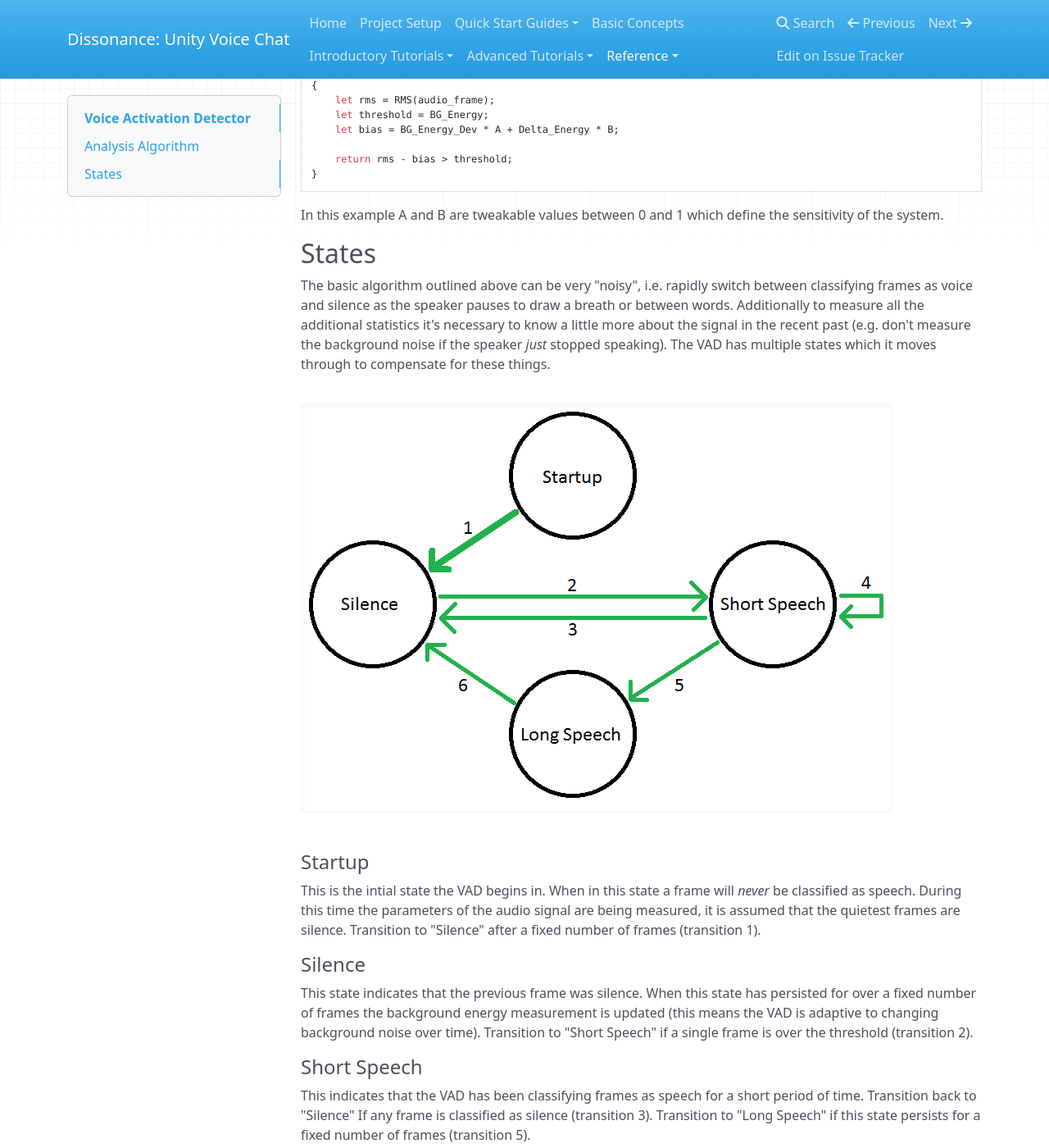
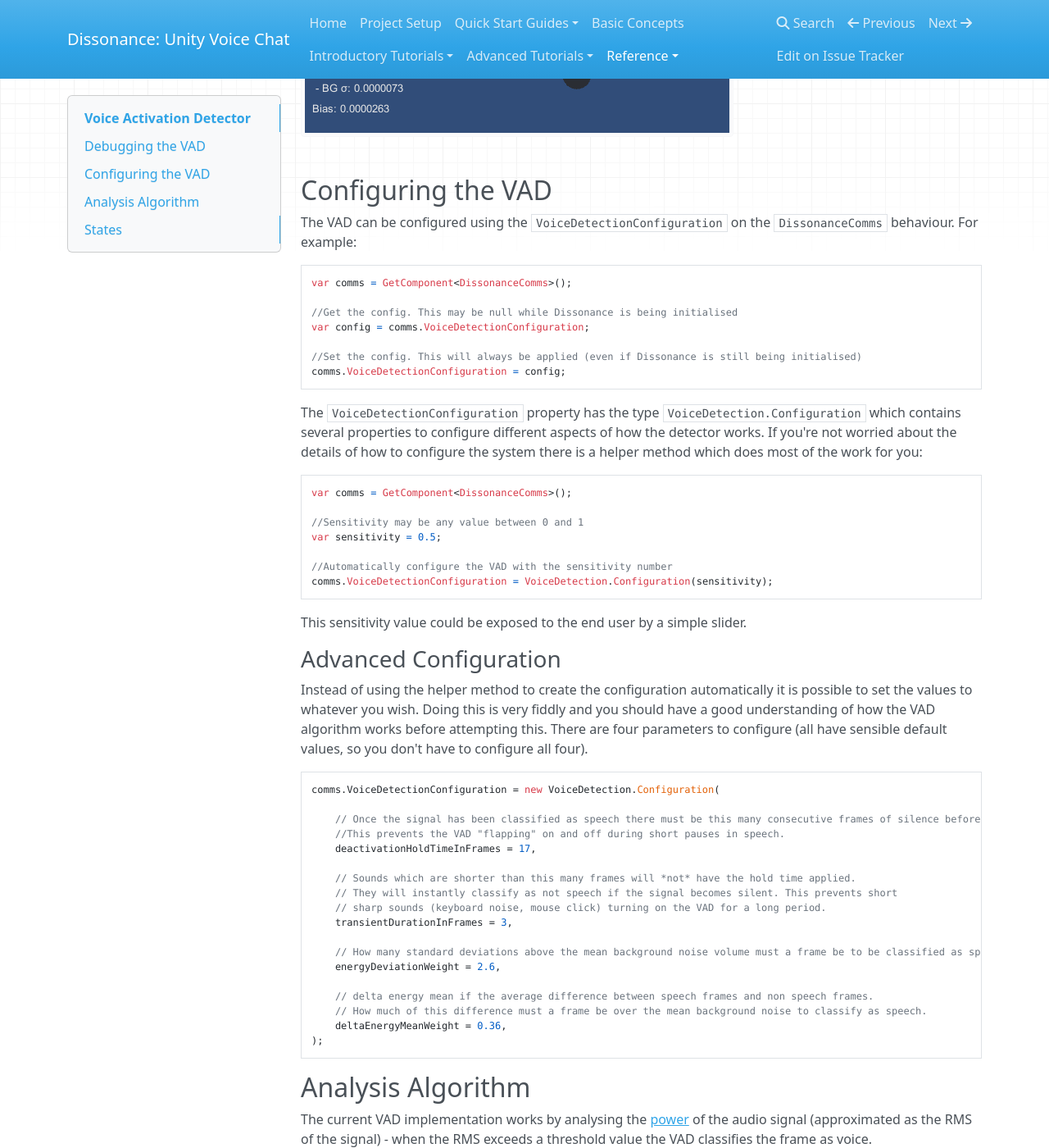
Before and after one commit to Placeholder-Software/Dissonance, an MkDocs documentation site: the page built from docs/Reference/Audio/VAD.md, in a window 1280 px wide and 1400 px high, scrolled down 687 px. Shown: the whole window at 82% size. Built offline with MkDocs 1.6.1, drawn with Linux system fonts in a browser that asks for light colours; nearby versions of some CDN libraries; old or Windows-style settings are respelled for this version of MkDocs; some of the changed text lies outside the part shown.

Commit message:
Updated VAD docus with information on how to debug and configure it.
Signed-off-by: Martin Evans <martindevans@gmail.com>

````diff
--- a/docs/Reference/Audio/VAD.md
+++ b/docs/Reference/Audio/VAD.md
@@ -1,6 +1,65 @@
 # Voice Activation Detector
 
 The Voice Activation Detector (VAD) processes a a frame of audio into a single boolean which indicates if the frame is voice or silence. This can be used to automatically transmit audio when the player is speaking. VAD is an internal part of Dissonance and you are extremely unlikely to directly use the classes associated with the VAD.
+
+## Debugging the VAD
+
+When working with the voice detector you may want to get additional information about it's state and tweak it's configuration. Dissonance includes a behaviour which displays a debugging UI for the VAD called `Vad Debug UI`. Add this behaviour to any component and it will display a UI over the game.
+
+![Vad Debug UI](/images/VadDebugUI.png)
+
+## Configuring the VAD
+
+The VAD can be configured using the `VoiceDetectionConfiguration` on the `DissonanceComms` behaviour. For example:
+
+```
+var comms = GetComponent<DissonanceComms>();
+
+//Get the config. This may be null while Dissonance is being initialised
+var config = comms.VoiceDetectionConfiguration;
+
+//Set the config. This will always be applied (even if Dissonance is still being initialised)
+comms.VoiceDetectionConfiguration = config;
+```
+
+The `VoiceDetectionConfiguration` property has the type `VoiceDetection.Configuration` which contains several properties to configure different aspects of how the detector works. If you're not worried about the details of how to configure the system there is a helper method which does most of the work for you:
+
+```
+var comms = GetComponent<DissonanceComms>();
+
+//Sensitivity may be any value between 0 and 1
+var sensitivity = 0.5;
+
+//Automatically configure the VAD with the sensitivity number
+comms.VoiceDetectionConfiguration = VoiceDetection.Configuration(sensitivity);
+```
+
+This sensitivity value could be exposed to the end user by a simple slider.
+
+### Advanced Configuration
+
+Instead of using the helper method to create the configuration automatically it is possible to set the values to whatever you wish. Doing this is very fiddly and you should have a good understanding of how the VAD algorithm works before attempting this. There are four parameters to configure (all have sensible default values, so you don't have to configure all four).
+
+```
+comms.VoiceDetectionConfiguration = new VoiceDetection.Configuration(
+
+    // Once the signal has been classified as speech there must be this many consecutive frames of silence before it is classified as not speech.
+    //This prevents the VAD "flapping" on and off during short pauses in speech.
+    deactivationHoldTimeInFrames = 17,
+
+    // Sounds which are shorter than this many frames will *not* have the hold time applied.
+    // They will instantly classify as not speech if the signal becomes silent. This prevents short
+    // sharp sounds (keyboard noise, mouse click) turning on the VAD for a long period.
+    transientDurationInFrames = 3,
+
+    // How many standard deviations above the mean background noise volume must a frame be to be classified as speech.
+    energyDeviationWeight = 2.6,
+
+    // delta energy mean if the average difference between speech frames and non speech frames.
+    // How much of this difference must a frame be over the mean background noise to classify as speech.
+    deltaEnergyMeanWeight = 0.36,
+);
+```
 
 ## Analysis Algorithm
 
````
Also changed, not shown: docs/images/VadDebugUI.png (added).
